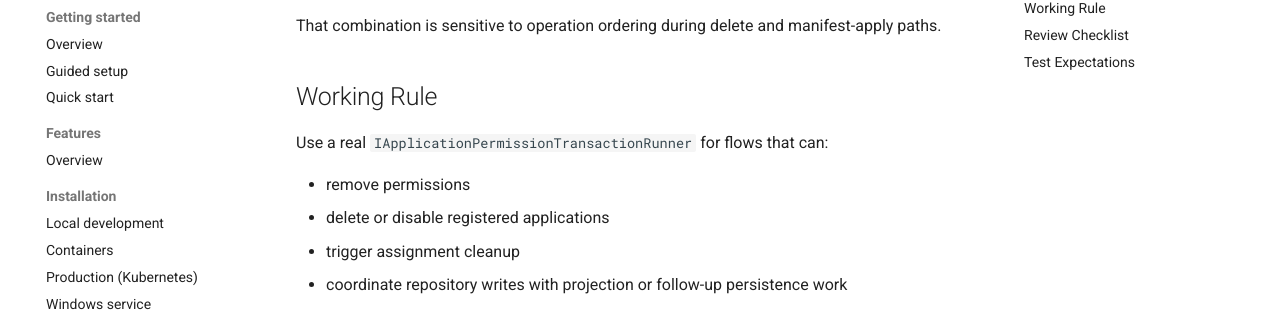
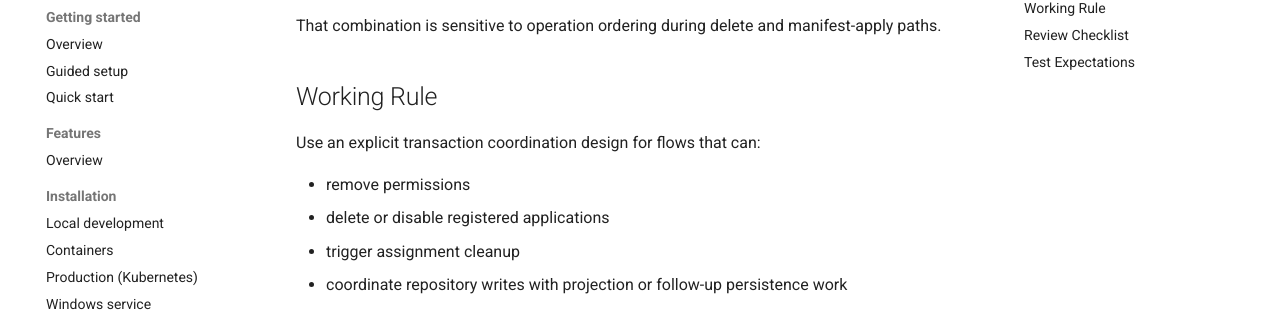
Before and after one commit to Tjeerd-menno/open-identity-stack, an MkDocs documentation site: the page built from docs/engineering/application-permission-transaction-notes.md, in a window 1280 px wide and 900 px high, scrolled down 391 px. Shown: the part 127-444 px from the top of the window. Built offline with MkDocs 1.6.1 and Material for MkDocs 9.7.7, drawn with Linux system fonts in a browser that asks for light colours; comment, search, counter and statistics services are not loaded.

Commit message:
Potential fix for pull request finding
Co-authored-by: Copilot Autofix powered by AI <175728472+Copilot@users.noreply.github.com>

```diff
--- a/docs/engineering/application-permission-transaction-notes.md
+++ b/docs/engineering/application-permission-transaction-notes.md
@@ -15,7 +15,7 @@ That combination is sensitive to operation ordering during delete and manifest-a
 
 ## Working Rule
 
-Use a real `IApplicationPermissionTransactionRunner` for flows that can:
+Use an explicit transaction coordination design for flows that can:
 
 - remove permissions
 - delete or disable registered applications
```
